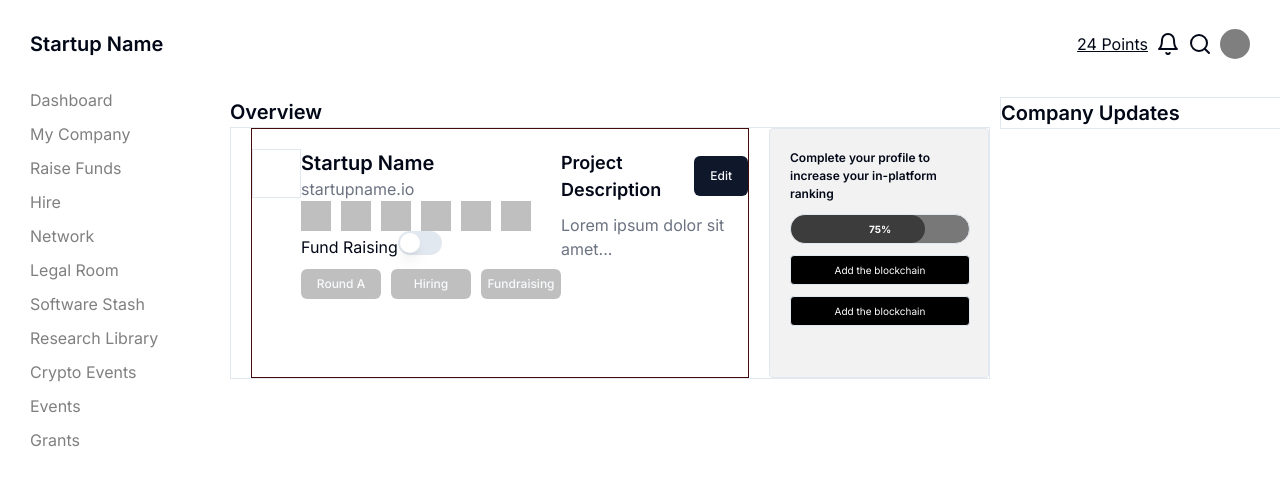
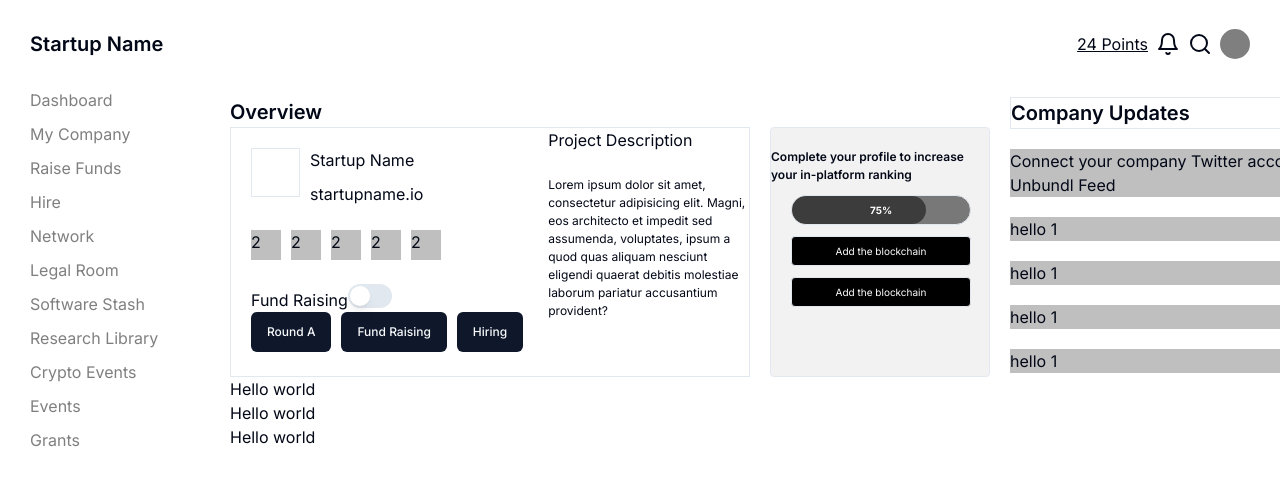
Before and after one commit to ShaikhNabeelShabbir/unbundl-web, a React (Vite) app: page /founder-dashboard in a window 1280 px wide. Both pictures are taken after a click on the button "My Company". Shown: the top 486 px of the page. Built offline with nearby package versions, Linux system fonts and the light colour scheme.

Commit message:
my-company

```diff
--- a/src/pages/startup/my-company.tsx
+++ b/src/pages/startup/my-company.tsx
@@ -10,60 +10,50 @@ const MyCompany: React.FC = () => {
           <div className="flex flex-row">
             <div className="Overview w-[760px]  ">
               <p className="font-semibold text-[20px]">Overview</p>
-              <div className="flex flex-row border w-[760px]">
-                <div className="border border-red-950 w-[520px] h-[250px] mr-[20px] ml-[20px] flex flex-col p-0">
-                  <div className="flex flex-row mt-[20px] justify-between p-0">
-                    <div className="flex flex-row">
+              <div className="flex flex-row  w-[760px]">
+                <div className="flex flex-row  w-[520px] h-[250px] border mr-[20px]">
+                  <div className=" flex flex-col">
+                    <div className="flex flex-row mt-[20px] ml-[20px]">
                       <div className="w-[49px] h-[49px] border"></div>
-                      <div className="flex flex-col justify-between">
-                        <div>
-                          <p className="text-lg font-semibold">Startup Name</p>
-                          <p className="text-gray-500">startupname.io</p>
+                      <div className="ml-[10px]">
+                        <p> Startup Name</p>
+                        <p className="mt-[10px]"> startupname.io </p>
                       </div>
-                        <div className="flex flex-col">
-                          <div className="flex flex-row space-x-[10px]">
-                            <div className="w-[30px] h-[30px] bg-black/25"></div>
-                            <div className="w-[30px] h-[30px] bg-black/25"></div>
-                            <div className="w-[30px] h-[30px] bg-black/25"></div>
-                            <div className="w-[30px] h-[30px] bg-black/25"></div>
-                            <div className="w-[30px] h-[30px] bg-black/25"></div>
-                            <div className="w-[30px] h-[30px] bg-black/25"></div>
                     </div>
-                          <div>
+                    <br />
+                    <div className="ml-[20px] flex flex-row space-x-[10px]">
+                      <div className="w-[30px] h-[30px] bg-black/25">2</div>
+                      <div className="w-[30px] h-[30px] bg-black/25">2</div>
+                      <div className="w-[30px] h-[30px] bg-black/25">2</div>
+                      <div className="w-[30px] h-[30px] bg-black/25">2</div>
+                      <div className="w-[30px] h-[30px] bg-black/25">2</div>
+                    </div>
+                    <br />
+                    <div className="ml-[20px]">
                       Fund Raising
                       <Switch />
                     </div>
-                          <div className="flex space-x-[10px] mt-[10px]">
-                            <Button className="bg-black/25 w-[80px] h-[30px]">
-                              Round A
-                            </Button>
-                            <Button className="bg-black/25 w-[80px] h-[30px]">
-                              Hiring
-                            </Button>
-                            <Button className="bg-black/25 w-[80px] h-[30px]">
-                              Fundraising
-                            </Button>
+                    <div className="ml-[20px] flex flex-row space-x-[10px]">
+                      <Button>Round A</Button>
+                      <Button>Fund Raising</Button>
+                      <Button>Hiring</Button>
                     </div>
                   </div>
-                      </div>
-                    </div>
-
-                    {/* Right Section */}
-                    <div className="">
-                      <div className="flex items-center">
-                        <div className="text-[18px] font-semibold ">
+                  <div className=" ml-[25px] ">
                     Project Description
-                        </div>
-                        <Button className="ml-[10px]">Edit</Button>
-                      </div>
-                      <p className="text-gray-500 mt-[10px]">
-                        Lorem ipsum dolor sit amet...
-                      </p>
+                    <br />
+                    <br />
+                    <div className="font-normal text-[12px]">
+                      Lorem ipsum dolor sit amet, consectetur adipisicing elit.
+                      Magni, eos architecto et impedit sed assumenda,
+                      voluptates, ipsum a quod quas aliquam nesciunt eligendi
+                      quaerat debitis molestiae laborum pariatur accusantium
+                      provident?
                     </div>
                   </div>
                 </div>
                 <div className=" w-[220px] h-[250px] border bg-black/5 rounded-[4px]">
-                  <p className="font-semibold text-[12px] mx-[20px] mt-[20px]">
+                  <p className="font-semibold text-[12px] mt-[20px]">
                     Complete your profile to increase your in-platform ranking
                   </p>
                   <div className="progress-bar relative w-[180px] h-[30px] mx-[20px] mt-[11px] border rounded-full bg-black/50 ">
@@ -84,11 +74,22 @@ const MyCompany: React.FC = () => {
                   </div>
                 </div>
               </div>
+              <div>Hello world</div> <div>Hello world</div>
+              <div>Hello world</div>
             </div>
-            <div className="Company-Updates ml-[10px] w-[370px] ">
+            <div className="Company-Updates ml-[20px] w-[370px] flex flex-col space-y-[20px]">
               <p className="font-semibold text-[20px] border">
                 Company Updates
               </p>
+              <div className="w-[370px] space-y-[20px]">
+                <div className="bg-black/25">
+                  Connect your company Twitter account to your Unbundl Feed
+                </div>
+                <div className="bg-black/25">hello 1</div>
+                <div className="bg-black/25">hello 1</div>
+                <div className="bg-black/25">hello 1</div>
+                <div className="bg-black/25">hello 1</div>
+              </div>
             </div>
           </div>
         </div>
```
Lines whose indentation alone changed are shown as unchanged.
